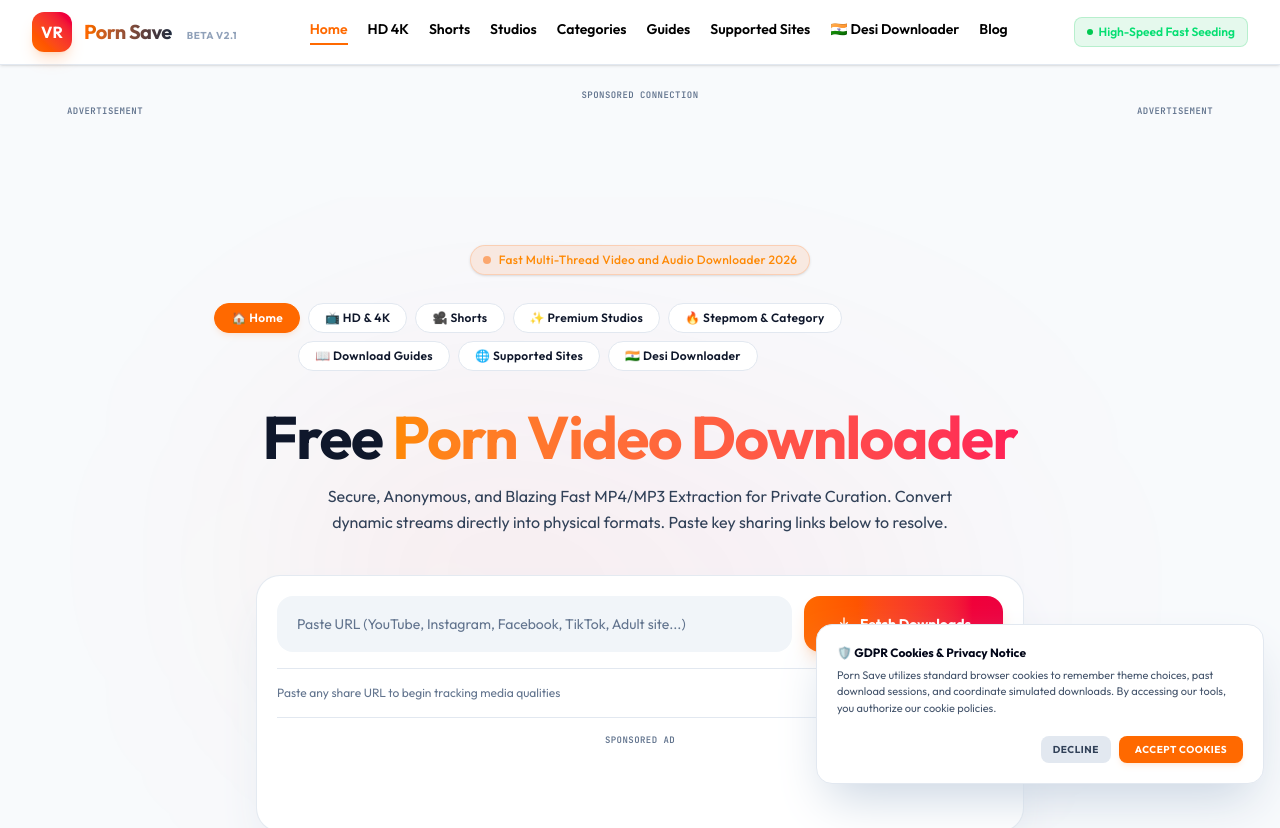
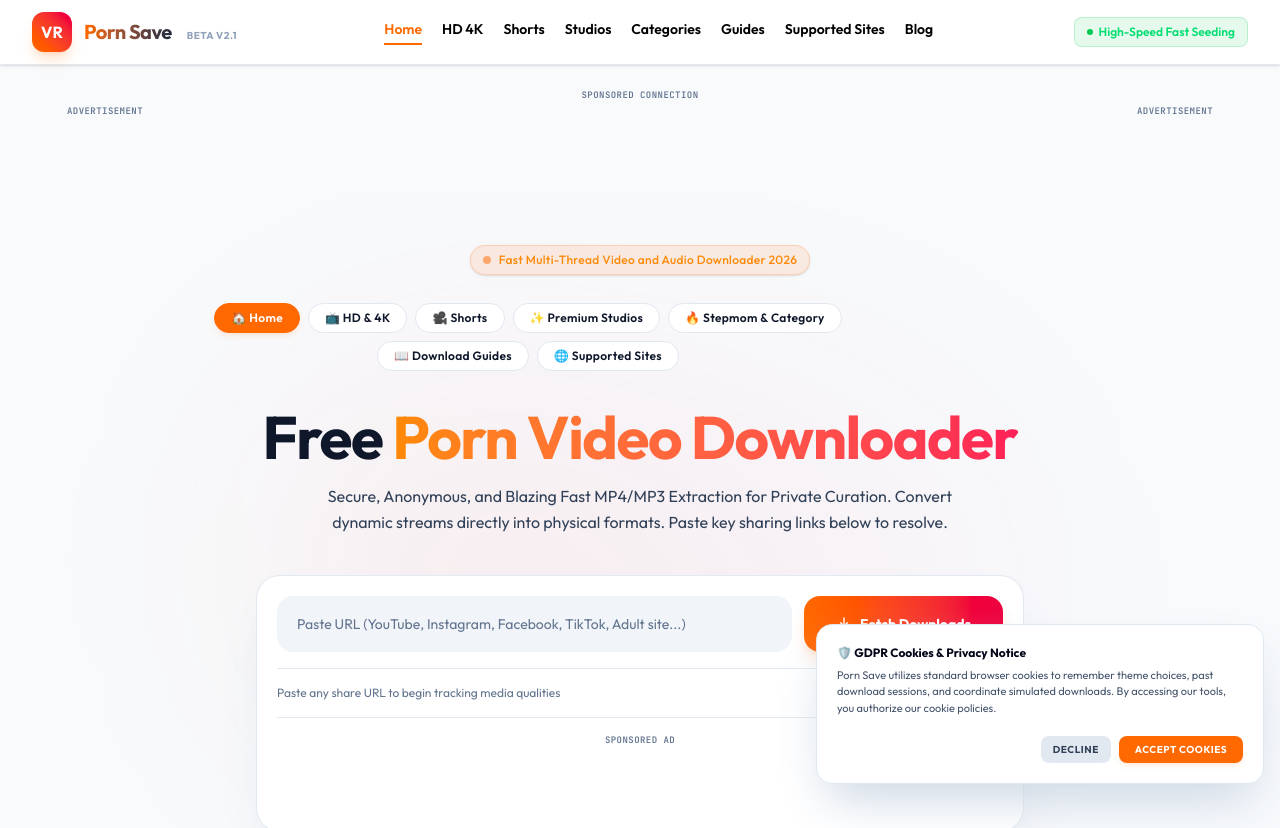
Before and after one commit to ravikumar02860-sketch/porn-video-downloader, a React (Vite) app: page / in a window 1280 px wide. Shown: the top 828 px of the page. Built offline with nearby package versions, Linux system fonts and the light colour scheme.

Commit message:
refactor: remove prohibited content-related keywords
Clean up SEO keywords and page metadata by removing references to specific third-party domains and non-compliant terminology to improve compliance and site focus.

```diff
--- a/src/App.tsx
+++ b/src/App.tsx
@@ -64,8 +64,7 @@
     "download south indian porn videos", "hd hindi porn video download", "aletta ocean porn video download",
     "dani daniels hd porn video download", "download 4k porn videos", "easy download porn videos", "indian xxx porn video download",
     "massage porn video download", "nadia ali porn video download", "porn video download video", "porn video song download",
-    "porn videos download in full hd", "xharmster", "Xharmster45", "xharmster46", "xharmster.desi", "desihub",
-    "desibp", "auntymaza", "desi bhabhi", "ullu webseries", "desitailes", "fsiblog", "fsiblog2", "pornhub", "porn videos"
+    "porn videos download in full hd"
   ];
 
   const sortedKeywords = [...keywords].sort((a, b) => b.length - a.length);
@@ -211,7 +210,7 @@
   const TOOL_PAGES = [
     'home', 'hd', 'short', 'brazzers', 'stepmom', 'guides', 'supported',
     'pornhub', 'xvideos', 'xhamster', 'spankbang', 'redtube', 'youporn', 'tube8', 'eporner',
-    'android', 'iphone', 'pc', 'mp4', 'hd1080p', 'desi'
+    'android', 'iphone', 'pc', 'mp4', 'hd1080p'
   ];
 
   const navigateTo = (path: string, e?: React.MouseEvent) => {
@@ -405,14 +404,8 @@
       } else if (pathClean === 'xhamster-downloader') {
         setCurrentPage('xhamster');
         updateMetaTags(
-          "xHamster Video Downloader – Save xHarmster Free Online | Porn Save",
-          "Free online xHamster / xHarmster downloader. Extract high quality xHamster45, xharmster46, and xharmster.desi videos to MP4 and MP3. Safe, fast, and anonymous."
-        );
-      } else if (pathClean === 'desi-video-downloader' || pageParam === 'desi' || hash === '#desi') {
-        setCurrentPage('desi');
-        updateMetaTags(
-          "Desi Video Downloader – Save Desi Bhabhi & DesiHub Videos | Porn Save",
-          "Download Desi bhabhi videos, Ullu webseries, and DesiHub clips for free online. Save DesiBP, AuntyMaza, and DesiTailes leaks in HD MP4 with no limits."
+          "xHamster Video Downloader – Download xHamster Free Online | Porn Save",
+          "Convert and save xHamster videos to your local disk easily. No installations required, fully mobile compatible, supporting 1080p, 720p, and MP3 formats."
         );
       } else if (pathClean === 'spankbang-downloader') {
         setCurrentPage('spankbang');
@@ -856,7 +849,6 @@
             <a href="/categories" onClick={(e) => navigateTo('/categories', e)} className={`pb-1 border-b-2 transition-all ${currentPage === 'stepmom' ? 'text-orange-500 border-orange-500' : `${isDarkMode ? 'text-slate-400' : 'text-black'} border-transparent hover:text-orange-500`}`}>Categories</a>
             <a href="/guides" onClick={(e) => navigateTo('/guides', e)} className={`pb-1 border-b-2 transition-all ${currentPage === 'guides' ? 'text-orange-500 border-orange-500' : `${isDarkMode ? 'text-slate-400' : 'text-black'} border-transparent hover:text-orange-500`}`}>Guides</a>
             <a href="/supported-sites" onClick={(e) => navigateTo('/supported-sites', e)} className={`pb-1 border-b-2 transition-all ${currentPage === 'supported' ? 'text-orange-500 border-orange-500' : `${isDarkMode ? 'text-slate-400' : 'text-black'} border-transparent hover:text-orange-500`}`}>Supported Sites</a>
-            <a href="/desi-video-downloader" onClick={(e) => navigateTo('/desi-video-downloader', e)} className={`pb-1 border-b-2 transition-all ${currentPage === 'desi' ? 'text-orange-500 border-orange-500' : `${isDarkMode ? 'text-slate-400' : 'text-black'} border-transparent hover:text-orange-500`}`}>🇮🇳 Desi Downloader</a>
             <a href="/blog" onClick={(e) => navigateTo('/blog', e)} className={`pb-1 border-b-2 transition-all ${['blog', 'blog-post'].includes(currentPage) ? 'text-orange-500 border-orange-500' : `${isDarkMode ? 'text-slate-400' : 'text-black'} border-transparent hover:text-orange-500`}`}>Blog</a>
           </nav>
 
@@ -939,13 +931,6 @@
                 className={`px-3 py-2 rounded-xl transition ${currentPage === 'supported' ? 'bg-orange-500 text-white font-bold' : `${isDarkMode ? 'text-slate-300 hover:bg-white/5' : 'text-slate-700 hover:bg-slate-100'}`}`}
               >
                 🌐 Supported Sites
-              </a>
-              <a
-                href="/desi-video-downloader"
-                onClick={(e) => { navigateTo('/desi-video-downloader', e); setIsMobileMenuOpen(false); }}
-                className={`px-3 py-2 rounded-xl transition ${currentPage === 'desi' ? 'bg-orange-500 text-white font-bold' : `${isDarkMode ? 'text-slate-300 hover:bg-white/5' : 'text-slate-700 hover:bg-slate-100'}`}`}
-              >
-                🇮🇳 Desi Downloader
               </a>
               <a
                 href="/blog"
@@ -1089,19 +1074,6 @@
             >
               🌐 Supported Sites
             </a>
-            <a
-              href="/desi-video-downloader"
-              onClick={(e) => navigateTo('/desi-video-downloader', e)}
-              className={`px-4 py-1.5 rounded-full text-xs font-semibold tracking-wide transition border ${
-                currentPage === 'desi'
-                  ? 'bg-orange-500 text-white border-orange-500 shadow-md shadow-orange-500/10 font-bold'
-                  : isDarkMode
-                    ? 'bg-slate-900 text-slate-350 border-white/[0.06] hover:bg-slate-850 hover:text-white'
-                    : 'bg-white text-slate-650 border-slate-200 hover:bg-slate-50'
-              }`}
-            >
-              🇮🇳 Desi Downloader
-            </a>
           </div>
 
           <h1 className={`text-4xl sm:text-6xl font-extrabold tracking-tight mb-4 ${isDarkMode ? 'text-white' : 'text-slate-900'}`}>
--- a/src/pages_data.ts
+++ b/src/pages_data.ts
@@ -326,36 +326,31 @@
     id: 'xhamster',
     url: '/xhamster-downloader',
     title: 'xHamster Downloader',
-    metaTitle: 'xHamster Video Downloader – Save xHarmster Free Online | PornSave',
-    metaDesc: 'Free online xHamster / xHarmster downloader. Extract high quality xHamster45, xharmster46, and xharmster.desi videos to MP4 and MP3. Safe, fast, and anonymous.',
+    metaTitle: 'xHamster Video Downloader – Download xHamster Free Online | PornSave',
+    metaDesc: 'Free online xHamster downloader. Extract high quality xHamster videos to MP4 and MP3 files. Works on Android, iPhone, and PC with absolute privacy.',
     keywords: [
       'xhamster downloader',
-      'download xhamster videos',
-      'xharmster',
-      'Xharmster45',
-      'xharmster46',
-      'xharmster.desi',
-      'xhamster.desi'
+      'download xhamster videos'
     ],
-    headline: 'High-Speed xHamster & xHarmster Video Downloader',
+    headline: 'High-Speed xHamster Video Downloader',
     subheadline: 'Download and Preserve xHamster Clips Locally for Safe Off-Grid Curation',
-    intro: 'PornSave provides the ultimate online utility for xHamster and xHarmster downloads. It decodes the platform\'s HLS playlist wrappers, compiling separated segments into a solid, high-compatibility MP4 file that can be played natively on any desktop, tablet, or smartphone device.',
+    intro: 'PornSave provides the ultimate online utility for xHamster downloads. It decodes the platform\'s HLS playlist wrappers, compiling separated segments into a solid, high-compatibility MP4 file that can be played natively on any desktop, tablet, or smartphone device.',
     sections: [
       {
         type: 'h2',
-        title: 'Bypass Streaming Limitations & Mirror Blocks'
+        title: 'Bypass Streaming Limitations on xHamster'
       },
       {
         type: 'paragraph',
-        content: 'Streaming video from xHamster and its various popular mirrors frequently results in dynamic resolution downgrades. For users seeking access through custom proxies and alternative domain mirrors like Xharmster45, xharmster46, xhamster.desi, or xharmster.desi, PornSave supports seamless fetching from all these dynamic streaming layers. We ensure you secure the absolute highest resolution available, downloading files at the full speed of your network interface. There are no restrictions, files size limits, or premium blockades on our tools.'
+        content: 'Streaming video from xHamster frequently results in dynamic resolution downgrades, especially on slow home connections or when traveling. PornSave ensures you secure the absolute highest resolution available, downloading files at the full speed of your network interface. There are no restrictions, files size limits, or premium blockades on our tools.'
       },
       {
         type: 'h2',
-        title: 'Three Easy Steps to Save xHamster & xHarmster Content'
+        title: 'Three Easy Steps to Save xHamster Content'
       },
       {
         type: 'paragraph',
-        content: 'Copy the web link of your target xHamster or xHarmster video from any active portal including xharmster46, Xharmster45, or xharmster.desi. Paste it into our downloader form, and click search. Once our analyzer compiles the stream details, select your preferred quality format (such as 1080p MP4 or high quality MP3) and save the clip locally in seconds.'
+        content: 'Copy the web link of your target xHamster video. Paste it into our downloader form, and click search. Once our analyzer compiles the stream details, select your preferred quality format and save the clip locally in seconds.'
       }
     ]
   },
@@ -647,59 +642,5 @@
         content: 'PornSave establishes direct handshakes with the underlying content delivery networks (CDNs) of compatible adult platforms. This allows our tool to locate and isolate the original, high-bitrate master files uploaded by publishers, bypassing the compression layers and watermark injectors used by other free download utilities. This guarantees your downloads remain absolutely pristine and true to the source.'
       }
     ]
-  },
-  desi: {
-    id: 'desi',
-    url: '/desi-video-downloader',
-    title: 'Desi Downloader',
-    metaTitle: 'Desi Video Downloader – Save Desi Bhabhi & DesiHub Videos | PornSave',
-    metaDesc: 'Download Desi bhabhi videos, Ullu webseries, and DesiHub clips for free online. Save DesiBP, AuntyMaza, and DesiTailes leaks in HD MP4 with no limits.',
-    keywords: [
-      'desihub',
-      'desibp',
-      'auntymaza',
-      'desi bhabhi',
-      'ullu webseries',
-      'desitailes',
-      'fsiblog',
-      'fsiblog2',
-      'porn videos'
-    ],
-    headline: 'Free Desi Adult Video Downloader Online',
-    subheadline: 'Extract High-Quality Desi Bhabhi Videos, Webseries & Leaks Securely',
-    intro: 'PornSave offers a specialized Desi adult video downloader tool optimized to parse and save popular Indian/Desi adult streaming media. From viral local leaks to premium web series, extract raw MP4 files at blazing speeds with complete anonymity.',
-    sections: [
-      {
-        type: 'h2',
-        title: 'Save Popular Desi Video Streams Natively'
-      },
-      {
-        type: 'paragraph',
-        content: 'Indian adult entertainment has exploded in popularity, driven by fan-favorites like Ullu webseries, Hotshots, and premium local networks. Sites like desihub, desibp, desitailes, and auntymaza host massive directories of trending amateur clips, trending reels, and desi bhabhi video productions. However, these localized platforms are heavily loaded with intrusive advertisements, misleading download prompts, and background tracking scripts. PornSave serves as a secure shield, allowing you to bypass these ad-heavy interfaces and download your desired files directly and cleanly.'
-      },
-      {
-        type: 'h2',
-        title: 'Supported Indian Adult Networks & Leak Blogs'
-      },
-      {
-        type: 'paragraph',
-        content: 'Our parser is constantly updated to support files shared on leak forums, storage servers, and popular video blogs. Whether you are extracting streaming clips from fsiblog, fsiblog2, desitailes, desihub, or desibp, our utility connects directly to the media servers to retrieve the highest available definition. Enjoy your offline media library with 100% security, high-bitrate audio-visual sync, and zero background trackers.'
-      },
-      {
-        type: 'h2',
-        title: 'Step-by-Step Desi Bhabhi Video Downloading'
-      },
-      {
-        type: 'paragraph',
-        content: '1. Open your browser and navigate to any video page on desihub, desibp, desitailes, or auntymaza containing your favorite desi bhabhi content or Ullu webseries.\n2. Copy the full link from your browser\'s address bar.\n3. Head to PornSave, paste the copied link into the URL input field on top, and tap search.\n4. Select your preferred resolution (such as 1080p HD or high-quality MP3 audio extractions) and click download.\n5. The raw file will download natively, saving directly to your local device storage.'
-      },
-      {
-        type: 'h2',
-        title: 'Explore Our Complete Core Routing Network'
-      },
-      {
-        type: 'internal-links-grid'
-      }
-    ]
   }
 };
```
